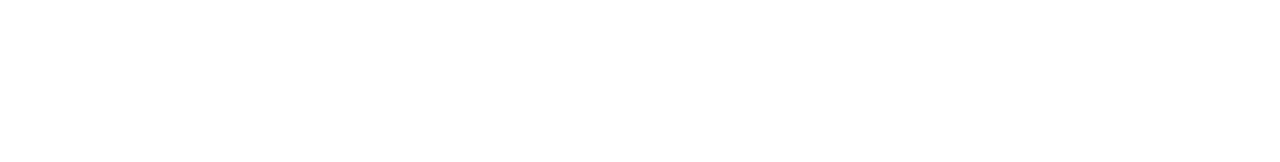
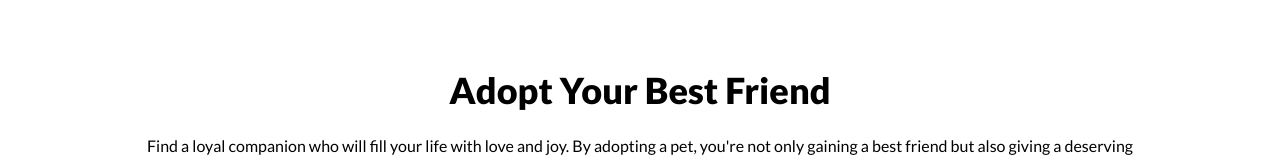
Before and after one commit to RahulKhanSuvo/Peddy, a React (Vite) app: page / in a window 1280 px wide. Shown: the part 934-1096 px from the top of the page. Before the commit the page ends 924 px from the top, so only its background shows below. Built offline with nearby package versions, Linux system fonts and the light colour scheme; no server answers.

Commit message:
categories section done

```diff
--- /dev/null
+++ b/src/components/Categories/Categories.jsx
@@ -0,0 +1,25 @@
+import { useEffect, useState } from "react";
+import CategoriesText from "./CategoriesText";
+import Category from "../Category/Category";
+
+const Categories = () => {
+  const [categories, setCategories] = useState([]);
+  useEffect(() => {
+    fetch("https://openapi.programming-hero.com/api/peddy/categories")
+      .then((res) => res.json())
+      .then((data) => setCategories(data.categories));
+  }, []);
+
+  return (
+    <div>
+      <CategoriesText></CategoriesText>
+      <div className="flex flex-wrap  lg:justify-between justify-center md:gap-7 ">
+        {categories.map((category) => (
+          <Category props={category} key={category.id}></Category>
+        ))}
+      </div>
+    </div>
+  );
+};
+
+export default Categories;
--- /dev/null
+++ b/src/components/Categories/CategoriesText.jsx
@@ -0,0 +1,17 @@
+const CategoriesText = () => {
+  return (
+    <div>
+      <div className="text-center mx-4 space-y-6 mt-20 font-lato">
+        <h2 className="font-black text-4xl">Adopt Your Best Friend</h2>
+        <p>
+          Find a loyal companion who will fill your life with love and joy. By
+          adopting a pet, you're not only gaining a best friend but also giving
+          a deserving <br /> animal a second chance at a happy life. Start your
+          journey to pet adoption today and make a difference!
+        </p>
+      </div>
+    </div>
+  );
+};
+
+export default CategoriesText;
--- /dev/null
+++ b/src/components/Category/Category.jsx
@@ -0,0 +1,19 @@
+import PropTypes from "prop-types";
+
+const Category = ({ props }) => {
+  const { id, category, category_icon } = props;
+  return (
+    <div className="mt-12 mb-8">
+      <button className="flex gap-1 items-center py-2 px-10 border rounded-2xl border-[#0e7a8126]">
+        <img className="w-12 h-12" src={category_icon} alt="" />
+        <p className="font-inter font-bold">{category}</p>
+      </button>
+    </div>
+  );
+};
+
+Category.propTypes = {
+  props: PropTypes.object,
+};
+
+export default Category;
--- a/src/components/Header/Header.jsx
+++ b/src/components/Header/Header.jsx
@@ -1,4 +1,5 @@
 import Banner from "../Banner/Banner";
+import Categories from "../Categories/Categories";
 import NavBar from "../NavBar/NavBar";
 
 const Header = () => {
@@ -7,6 +8,7 @@
       <div className="container mx-auto">
         <NavBar></NavBar>
         <Banner></Banner>
+        <Categories></Categories>
       </div>
     </>
   );
```
